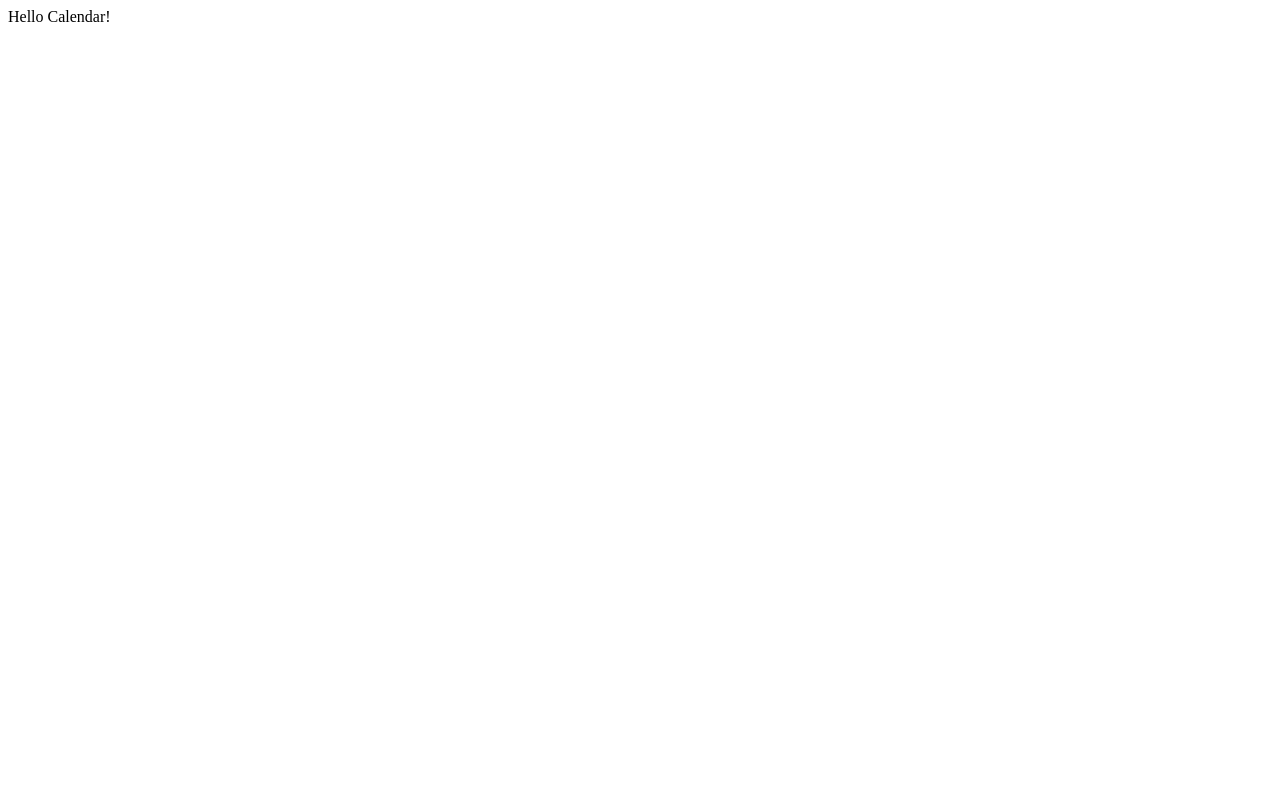
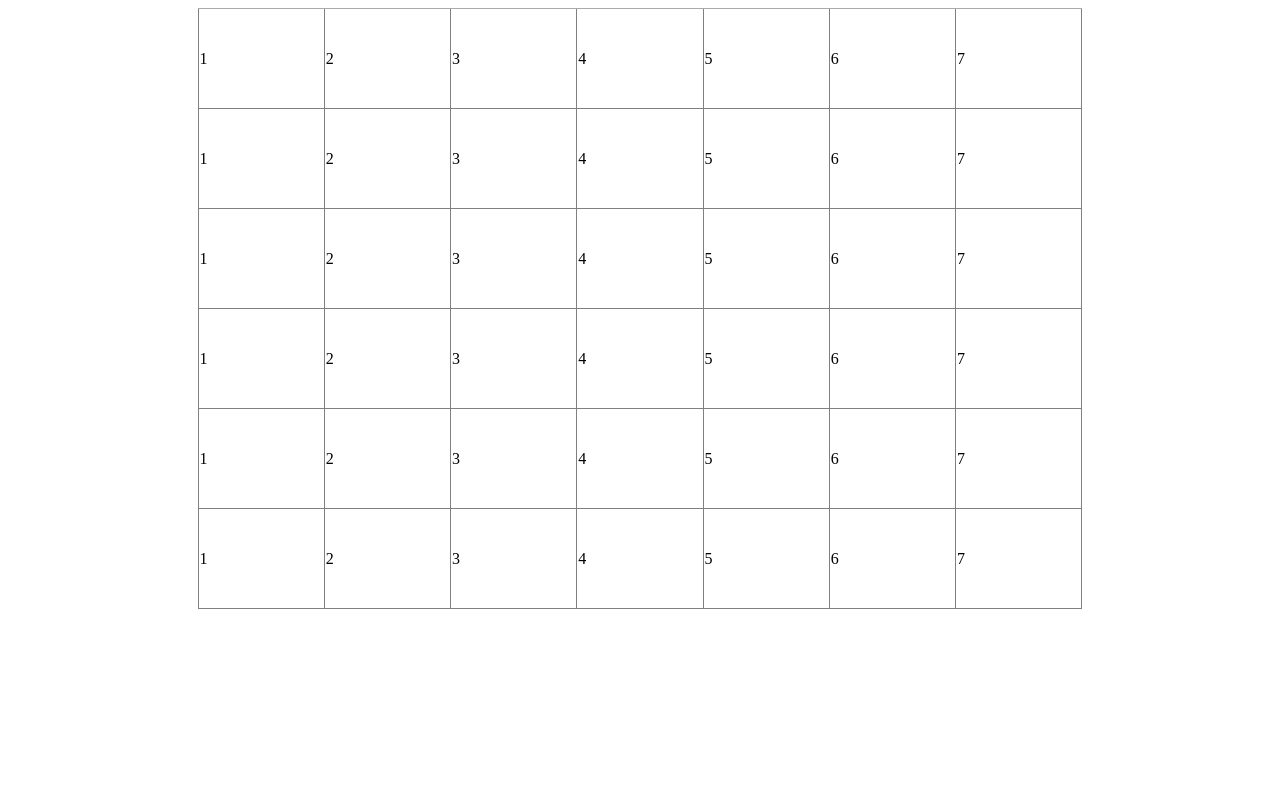
Before and after one commit to DimaRGB/DimaRGB.github.io, a website: page index.html in a window 1280 px wide. Drawn offline with nearby package versions, Linux system fonts and the light colour scheme; some packages are replaced by stand-ins of ours; a script that the page names is missing.

Commit message:
base makeup

```diff
--- a/index.html
+++ b/index.html
@@ -2,11 +2,24 @@
 <html>
 <head>
     <meta charset="UTF-8" />
-    <title>Document</title>
+    <title>Test Calendar</title>
+    <!-- vendor styles -->
+    <link rel="stylesheet" href="bower_components/angular/angular-csp.css" />
+
+    <!-- app styles -->
+    <link rel="stylesheet" href="styles/calendar.css" />
 </head>
-<body>
+<body ng-app="calendarApp">
+    <div class="container">
+        <ng-include src="'views/calendar.html'" ng-controller="Calendar"></ng-include>
+    </div>
 
-    Hello Calendar!
+    <!-- vendor scripts -->
+    <script src="bower_components/angular/angular.min.js"></script>
+    <script src="bower_components/angular-vs-repeat/src/angular-vs-repeat.min.js"></script>
 
+    <!-- app scripts -->
+    <script src="scripts/app.js"></script>
+    <script src="scripts/controllers/calendar.js"></script>
 </body>
 </html>
--- /dev/null
+++ b/scripts/app.js
@@ -0,0 +1,3 @@
+'use strict';
+
+angular.module('calendarApp', []);
--- /dev/null
+++ b/scripts/controllers/calendar.js
@@ -0,0 +1,8 @@
+'use strict';
+
+angular.module('calendarApp').controller('Calendar', ['$scope', function ($scope) {
+
+    $scope.rows = [1,2,3,4,5,6,7,8,9,0,2,3,4,5,6,7,8,9,0,2,3,4,5,6,7,8,9,0,2,3,4,5,6,7,8,9,0,2,3,4,5,6,7,8,9,0];
+    $scope.days = [1,2,3,4,5,6,7];
+
+}]);
--- /dev/null
+++ b/styles/calendar.css
@@ -0,0 +1,20 @@
+.calendar {
+    border-top: 1px solid darkgrey;
+    width: 70%;
+    margin: 0 15%;
+    height: 600px;
+    overflow: auto;
+}
+
+.calendar__table {
+    border-collapse: collapse;
+    width: 100%;
+    position: relative;
+    top: -1px;
+}
+
+.calendar__table td {
+    border: 1px solid grey;
+    height: 100px;
+    box-sizing: border-box;
+}
--- /dev/null
+++ b/views/calendar.html
@@ -0,0 +1,14 @@
+<div class="calendar">
+    <table class="calendar__header">
+
+    </table>
+    <div class="calendar__viewport">
+        <table class="calendar__table">
+            <tr ng-repeat="row in rows track by $index">
+                <td ng-repeat="day in days">
+                    {{day}}
+                </td>
+            </tr>
+        </table>
+    </div>
+</div>
```
Also changed, not shown: bower.json (+6 -7 lines).
